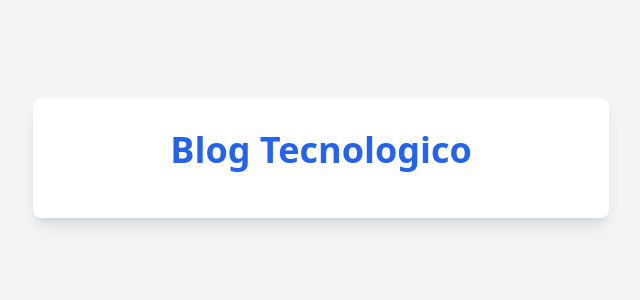
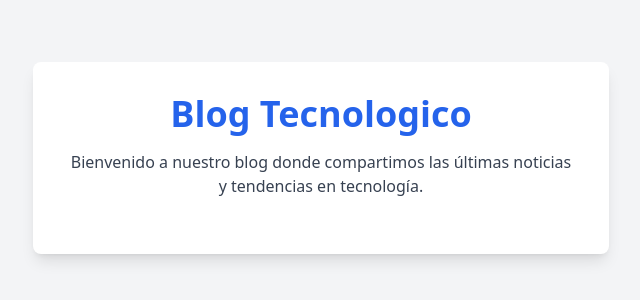
Before and after one commit to jesusrcampos/blog, a plain HTML site: page index.html in a window 1280 px wide. Shown: the part 242-542 px from the top of the page, without its empty margins (319-959 px from the left). Drawn offline with nearby package versions, Linux system fonts and the light colour scheme.

Commit message:
Adision de index en html

```diff
--- a/index.html
+++ b/index.html
@@ -14,7 +14,7 @@
          <!--p-->
 
          <!--p-->
-
+        <p class="text-gray-700 mb-6 text-center">Bienvenido a nuestro blog donde compartimos las últimas noticias y tendencias en tecnología.</p>
          <!--p-->
 
     </div>
```
